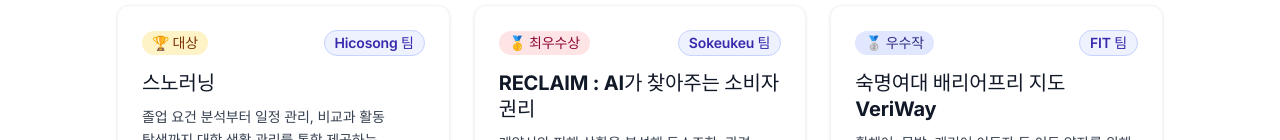
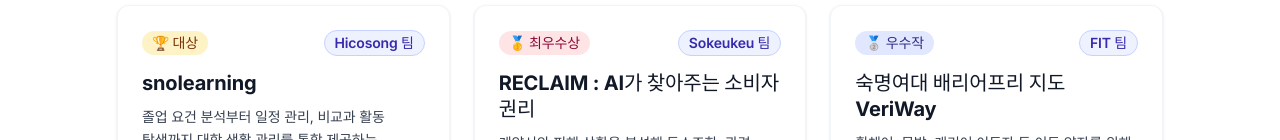
Before and after one commit to snorose/2026-low-code-ai-challenge-exhibition, a React (Vite) app: page / in a window 1280 px wide. Shown: the part 660-800 px from the top of the page. Built offline with nearby package versions, Linux system fonts and the light colour scheme; a web font is replaced by a local one.

Commit message:
feat: 발표자료 pdf 링크 추가 (#49)

```diff
--- a/src/data/projects.js
+++ b/src/data/projects.js
@@ -132,8 +132,7 @@ const projects = [
 
 const awardTeams = [
   {
-    title: "스노러닝",
-    routeName: "snolearning",
+    title: "snolearning",
     teamName: "Hicosong",
     slug: "hicosong",
     award: "Grand Prize",
@@ -607,6 +606,30 @@ const projectMembers = {
   ],
 };
 
+const projectReferences = {
+  hicosong: {
+    ppt: "https://drive.google.com/file/d/120wMMLLJ7pgKLvl7kRdkdp9rS9yApBCf/view?usp=sharing",
+  },
+  sokeukeu: {
+    ppt: "https://drive.google.com/file/d/1CyUxiQ0YDag1CrrKP9gv0E9OBsFfSdUO/view?usp=sharing",
+  },
+  fit: {
+    ppt: "https://drive.google.com/file/d/1HHMCUkjtlDcOFdT_7sMtQzRqiW0OOGUA/view?usp=sharing",
+  },
+  nailgent: {
+    ppt: "https://drive.google.com/file/d/1u3GX_CO0hxYS8mV8aOeqWCGe8OmoQk17/view?usp=sharing",
+  },
+  solarsystem: {
+    ppt: "https://drive.google.com/file/d/1RP0FNdroieTGxsZmGg4ydKXsg9MB2UA3/view?usp=sharing",
+  },
+  sisam: {
+    ppt: "https://drive.google.com/file/d/1xOkwO_EcLLDs5LfUTj2SwpLFYDHYATiO/view?usp=sharing",
+  },
+  locomoco: {
+    ppt: "https://drive.google.com/file/d/1qtsISoWAM2Vsv9bb0kejNH5YrNFtLSnW/view?usp=sharing",
+  },
+};
+
 const members = [
   {
     name: "김리원",
@@ -640,6 +663,11 @@ export const projectRoutes = awardTeams.map((team, index) => {
   return {
     ...template,
     ...override,
+    references: {
+      ...template.references,
+      ...override.references,
+      ...projectReferences[team.slug],
+    },
     id: team.slug,
     slug: team.slug,
     routeName: team.routeName ?? team.title,
```
